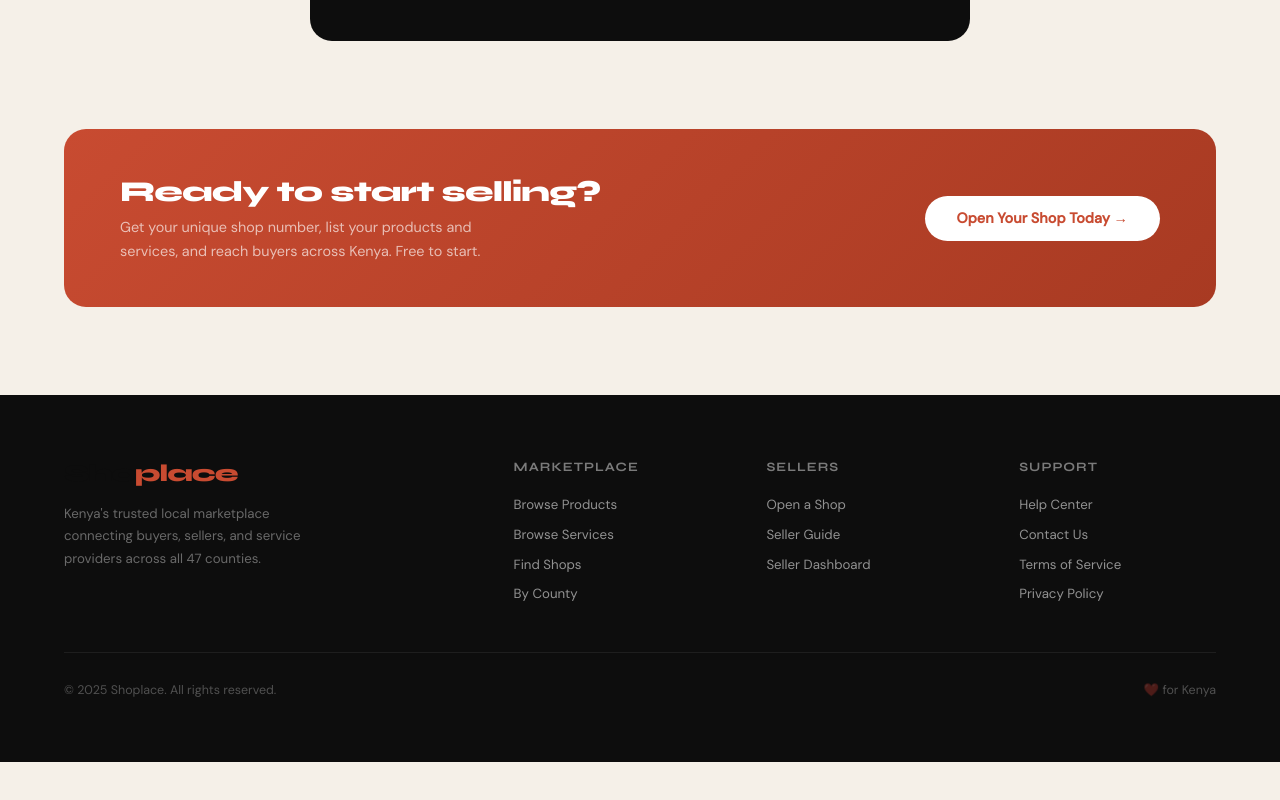
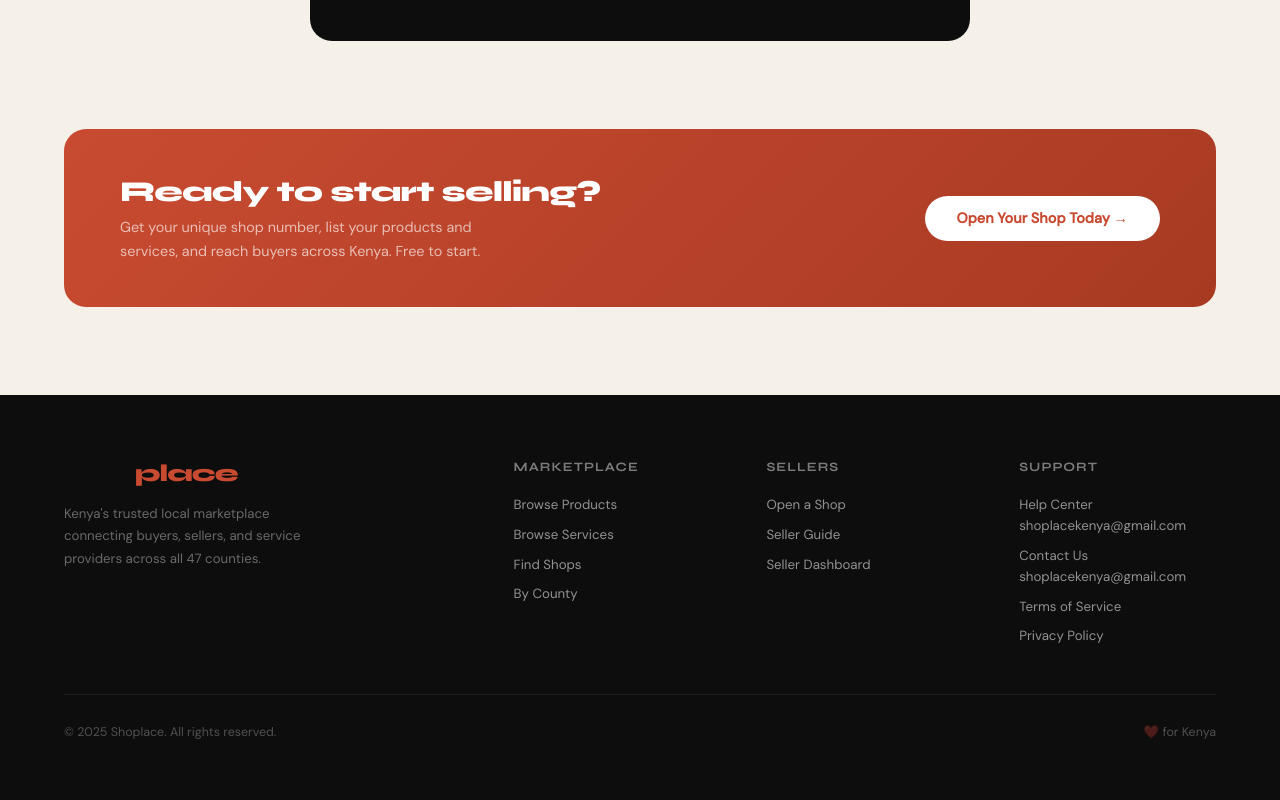
Before and after one commit to ngigi1397-jpg/shoplace-marketplace, a Next.js app: page / in a window 1280 px wide. Shown: the part 2184-2984 px from the top of the page. Before the commit the page ends 2946 px from the top, so only its background shows below. Built offline with nearby package versions, Linux system fonts and the light colour scheme; no server answers.

Commit message:
Include email in Help Center and Contact Us links
Added email address to Help Center and Contact Us links.

```diff
--- a/app/page.tsx
+++ b/app/page.tsx
@@ -298,8 +298,8 @@ export default function HomePage() {
           <div className="foot-col">
             <h4>Support</h4>
             <ul>
-              <li><a href="/help">Help Center</a></li>
-              <li><a href="/contact">Contact Us</a></li>
+              <li><a href="/help">Help Center     shoplacekenya@gmail.com</a></li>
+              <li><a href="/contact">Contact Us    shoplacekenya@gmail.com</a></li>
               <li><a href="/terms">Terms of Service</a></li>
               <li><a href="/privacy">Privacy Policy</a></li>
             </ul>
```
